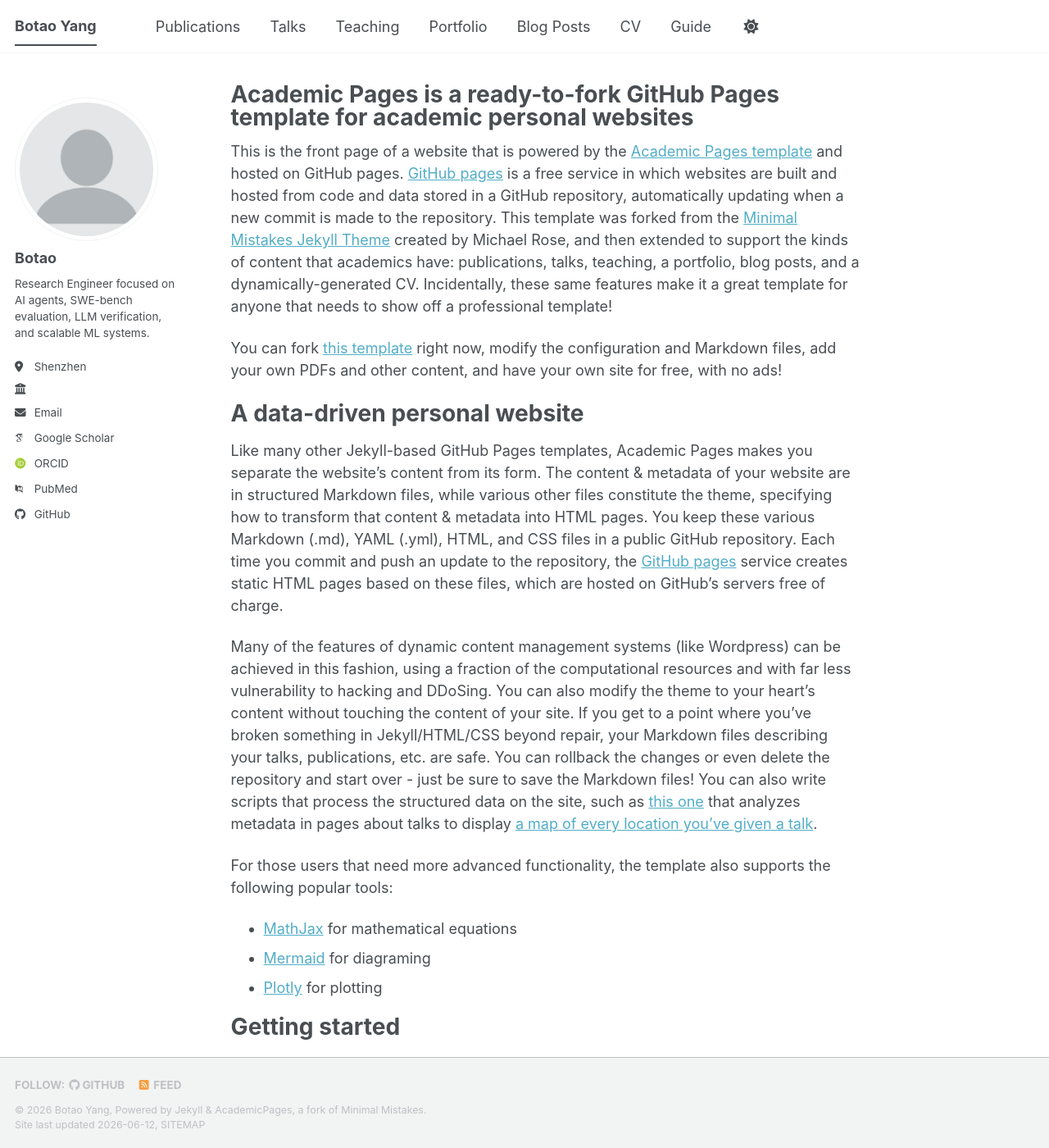
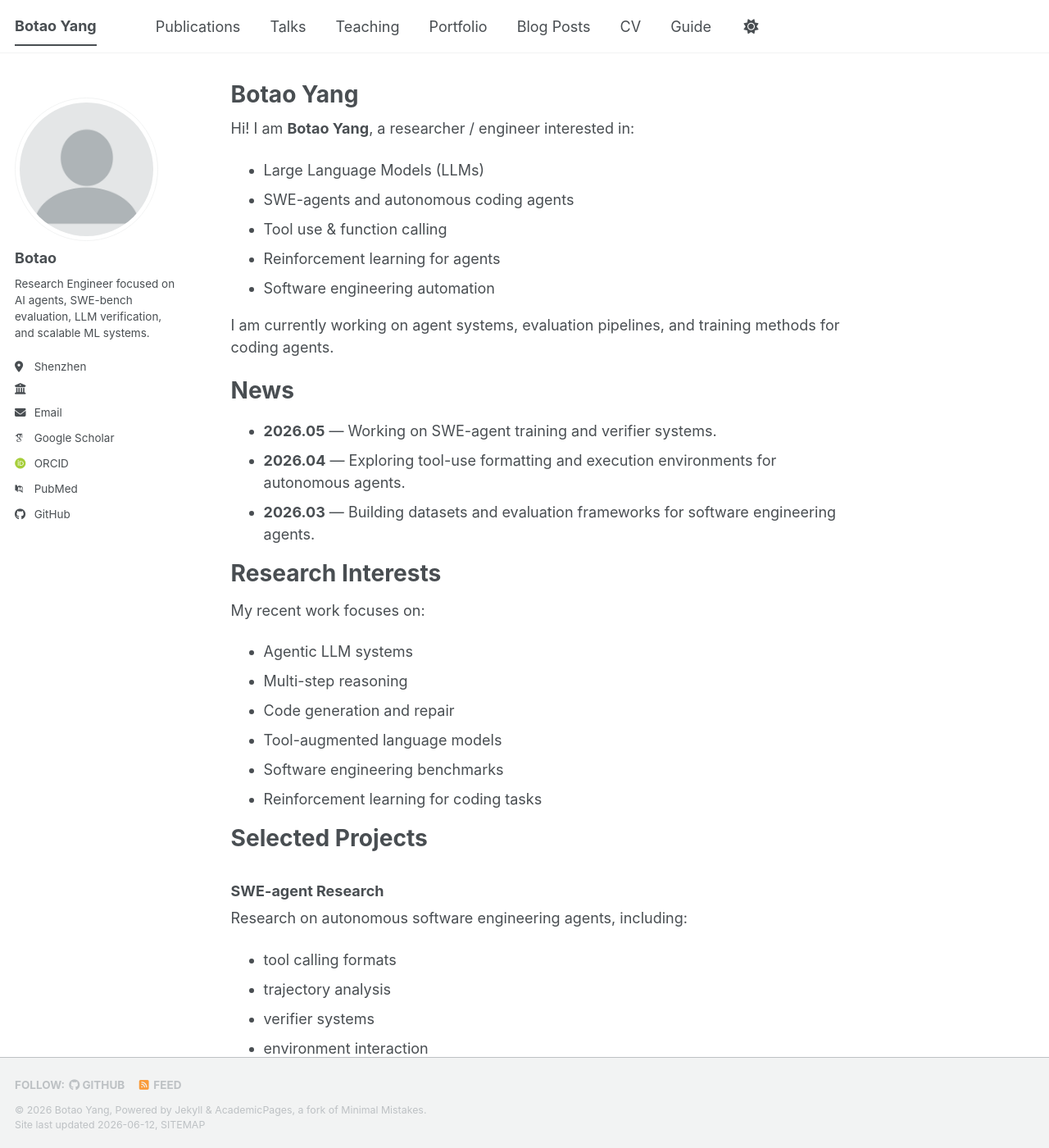
Before and after one commit to Wave2689/wave2689.github.io, a Jekyll site: the page built from _pages/about.md, in a window 1280 px wide and 1400 px high. Shown: the whole window at 82% size. Built offline with Jekyll 4.4.1, drawn with Linux system fonts in a browser that asks for light colours; some web fonts are replaced; a script bundle is joined from its source files by our own code; library files that are not in the unit come from our copies; some of the changed text lies outside the part shown.

Commit message:
Update about.md

```diff
--- a/_pages/about.md
+++ b/_pages/about.md
@@ -1,56 +1,84 @@
 ---
 permalink: /
-title: "Academic Pages is a ready-to-fork GitHub Pages template for academic personal websites"
+title: "Botao Yang"
 author_profile: true
 redirect_from:
   - /about/
   - /about.html
 ---
 
-This is the front page of a website that is powered by the [Academic Pages template](https://github.com/academicpages/academicpages.github.io) and hosted on GitHub pages. [GitHub pages](https://pages.github.com) is a free service in which websites are built and hosted from code and data stored in a GitHub repository, automatically updating when a new commit is made to the repository. This template was forked from the [Minimal Mistakes Jekyll Theme](https://mmistakes.github.io/minimal-mistakes/) created by Michael Rose, and then extended to support the kinds of content that academics have: publications, talks, teaching, a portfolio, blog posts, and a dynamically-generated CV. Incidentally, these same features make it a great template for anyone that needs to show off a professional template!
+Hi! I am **Botao Yang**, a researcher / engineer interested in:
 
- You can fork [this template](https://github.com/academicpages/academicpages.github.io) right now, modify the configuration and Markdown files, add your own PDFs and other content, and have your own site for free, with no ads!
+- Large Language Models (LLMs)
+- SWE-agents and autonomous coding agents
+- Tool use & function calling
+- Reinforcement learning for agents
+- Software engineering automation
 
-A data-driven personal website
+I am currently working on agent systems, evaluation pipelines, and training methods for coding agents.
+
+News
 ======
-Like many other Jekyll-based GitHub Pages templates, Academic Pages makes you separate the website's content from its form. The content & metadata of your website are in structured Markdown files, while various other files constitute the theme, specifying how to transform that content & metadata into HTML pages. You keep these various Markdown (.md), YAML (.yml), HTML, and CSS files in a public GitHub repository. Each time you commit and push an update to the repository, the [GitHub pages](https://pages.github.com/) service creates static HTML pages based on these files, which are hosted on GitHub's servers free of charge.
+- **2026.05** — Working on SWE-agent training and verifier systems.
+- **2026.04** — Exploring tool-use formatting and execution environments for autonomous agents.
+- **2026.03** — Building datasets and evaluation frameworks for software engineering agents.
 
-Many of the features of dynamic content management systems (like Wordpress) can be achieved in this fashion, using a fraction of the computational resources and with far less vulnerability to hacking and DDoSing. You can also modify the theme to your heart's content without touching the content of your site. If you get to a point where you've broken something in Jekyll/HTML/CSS beyond repair, your Markdown files describing your talks, publications, etc. are safe. You can rollback the changes or even delete the repository and start over - just be sure to save the Markdown files! You can also write scripts that process the structured data on the site, such as [this one](https://github.com/academicpages/academicpages.github.io/blob/master/talkmap.ipynb) that analyzes metadata in pages about talks to display [a map of every location you've given a talk](https://academicpages.github.io/talkmap.html).
+Research Interests
+======
+My recent work focuses on:
 
-For those users that need more advanced functionality, the template also supports the following popular tools:
-- [MathJax](https://www.mathjax.org/) for mathematical equations
-- [Mermaid](https://mermaid.js.org/) for diagraming
-- [Plotly](https://plotly.com/javascript/) for plotting
+- Agentic LLM systems
+- Multi-step reasoning
+- Code generation and repair
+- Tool-augmented language models
+- Software engineering benchmarks
+- Reinforcement learning for coding tasks
 
-Getting started
+Selected Projects
 ======
-1. Register a GitHub account if you don't have one and confirm your e-mail (required!)
-1. Fork [this template](https://github.com/academicpages/academicpages.github.io) by clicking the "Use this template" button in the top right.
-1. Go to the repository's settings (rightmost item in the tabs that start with "Code", should be below "Unwatch"). Rename the repository "[your GitHub username].github.io", which will also be your website's URL.
-1. Set site-wide configuration and create content & metadata (see below -- also see [this set of diffs](https://archive.is/3TPas) showing what files were changed to set up [an example site](https://getorg-testacct.github.io) for a user with the username "getorg-testacct")
-1. Upload any files (like PDFs, .zip files, etc.) to the files/ directory. They will appear at https://[your GitHub username].github.io/files/example.pdf.
-1. Check status by going to the repository settings, in the "GitHub pages" section
+### SWE-agent Research
+Research on autonomous software engineering agents, including:
+- tool calling formats
+- trajectory analysis
+- verifier systems
+- environment interaction
+- benchmark evaluation
 
-Site-wide configuration
-------
-The main configuration file for the site is in the base directory in [_config.yml](https://github.com/academicpages/academicpages.github.io/blob/master/_config.yml), which defines the content in the sidebars and other site-wide features. You will need to replace the default variables with ones about yourself and your site's github repository. The configuration file for the top menu is in [_data/navigation.yml](https://github.com/academicpages/academicpages.github.io/blob/master/_data/navigation.yml). For example, if you don't have a portfolio or blog posts, you can remove those items from that navigation.yml file to remove them from the header.
+### LLM Tool Use
+Experiments on:
+- XML / JSON action formatting
+- structured outputs
+- function calling
+- execution planning
 
-Create content & metadata
-------
-For site content, there is one Markdown file for each type of content, which are stored in directories like _publications, _talks, _posts, _teaching, or _pages. For example, each talk is a Markdown file in the [_talks directory](https://github.com/academicpages/academicpages.github.io/tree/master/_talks). At the top of each Markdown file is structured data in YAML about the talk, which the theme will parse to do lots of cool stuff. The same structured data about a talk is used to generate the list of talks on the [Talks page](https://academicpages.github.io/talks), each [individual page](https://academicpages.github.io/talks/2012-03-01-talk-1) for specific talks, the talks section for the [CV page](https://academicpages.github.io/cv), and the [map of places you've given a talk](https://academicpages.github.io/talkmap.html) (if you run this [python file](https://github.com/academicpages/academicpages.github.io/blob/master/talkmap.py) or [Jupyter notebook](https://github.com/academicpages/academicpages.github.io/blob/master/talkmap.ipynb), which creates the HTML for the map based on the contents of the _talks directory).
+### Dataset & Evaluation
+Building:
+- SWE-bench style datasets
+- agent execution traces
+- automatic evaluation pipelines
+- training data generation systems
 
-**Markdown generator**
+Publications
+======
+See the [Publications](/publications/) page for a full list of papers and preprints.
 
-The repository includes [a set of Jupyter notebooks](https://github.com/academicpages/academicpages.github.io/tree/master/markdown_generator
-) that converts a CSV containing structured data about talks or presentations into individual Markdown files that will be properly formatted for the Academic Pages template. The sample CSVs in that directory are the ones I used to create my own personal website at stuartgeiger.com. My usual workflow is that I keep a spreadsheet of my publications and talks, then run the code in these notebooks to generate the Markdown files, then commit and push them to the GitHub repository.
+Teaching & Talks
+======
+- Talks on LLM agents and software engineering automation
+- Tutorials on autonomous coding systems
+- Research discussions on agent evaluation
 
-How to edit your site's GitHub repository
-------
-Many people use a git client to create files on their local computer and then push them to GitHub's servers. If you are not familiar with git, you can directly edit these configuration and Markdown files directly in the github.com interface. Navigate to a file (like [this one](https://github.com/academicpages/academicpages.github.io/blob/master/_talks/2012-03-01-talk-1.md) and click the pencil icon in the top right of the content preview (to the right of the "Raw | Blame | History" buttons). You can delete a file by clicking the trashcan icon to the right of the pencil icon. You can also create new files or upload files by navigating to a directory and clicking the "Create new file" or "Upload files" buttons.
+Blog
+======
+I occasionally write about:
+- LLM systems
+- coding agents
+- reinforcement learning
+- research engineering
+- infrastructure for AI agents
 
-Example: editing a Markdown file for a talk
-![Editing a Markdown file for a talk](/images/editing-talk.png)
-
-For more info
-------
-More info about configuring Academic Pages can be found in [the guide](https://academicpages.github.io/markdown/), the [growing wiki](https://github.com/academicpages/academicpages.github.io/wiki), and you can always [ask a question on GitHub](https://github.com/academicpages/academicpages.github.io/discussions). The [guides for the Minimal Mistakes theme](https://mmistakes.github.io/minimal-mistakes/docs/configuration/) (which this theme was forked from) might also be helpful.
+Contact
+======
+- Email: your_email@example.com
+- GitHub: https://github.com/yourname
+- Google Scholar: https://scholar.google.com/
```
